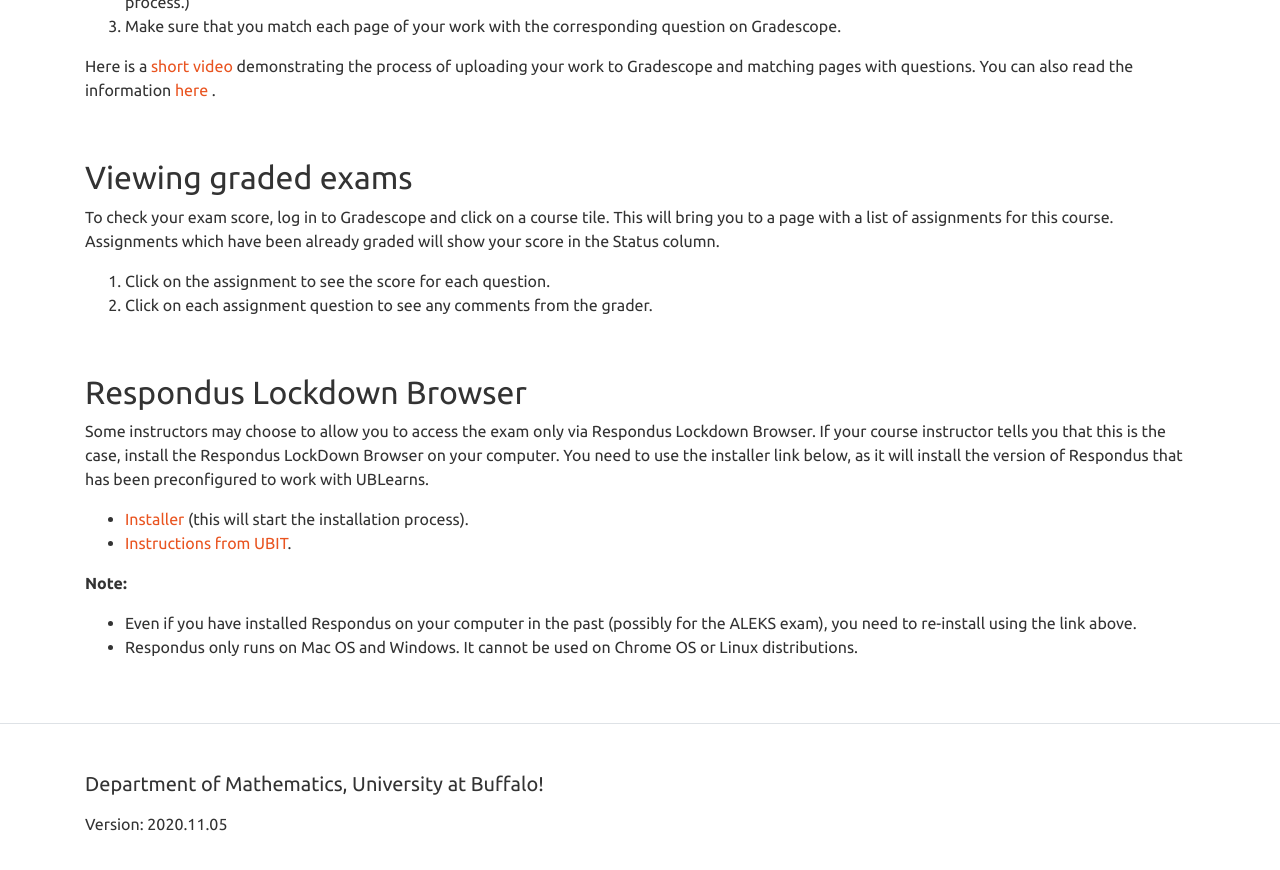
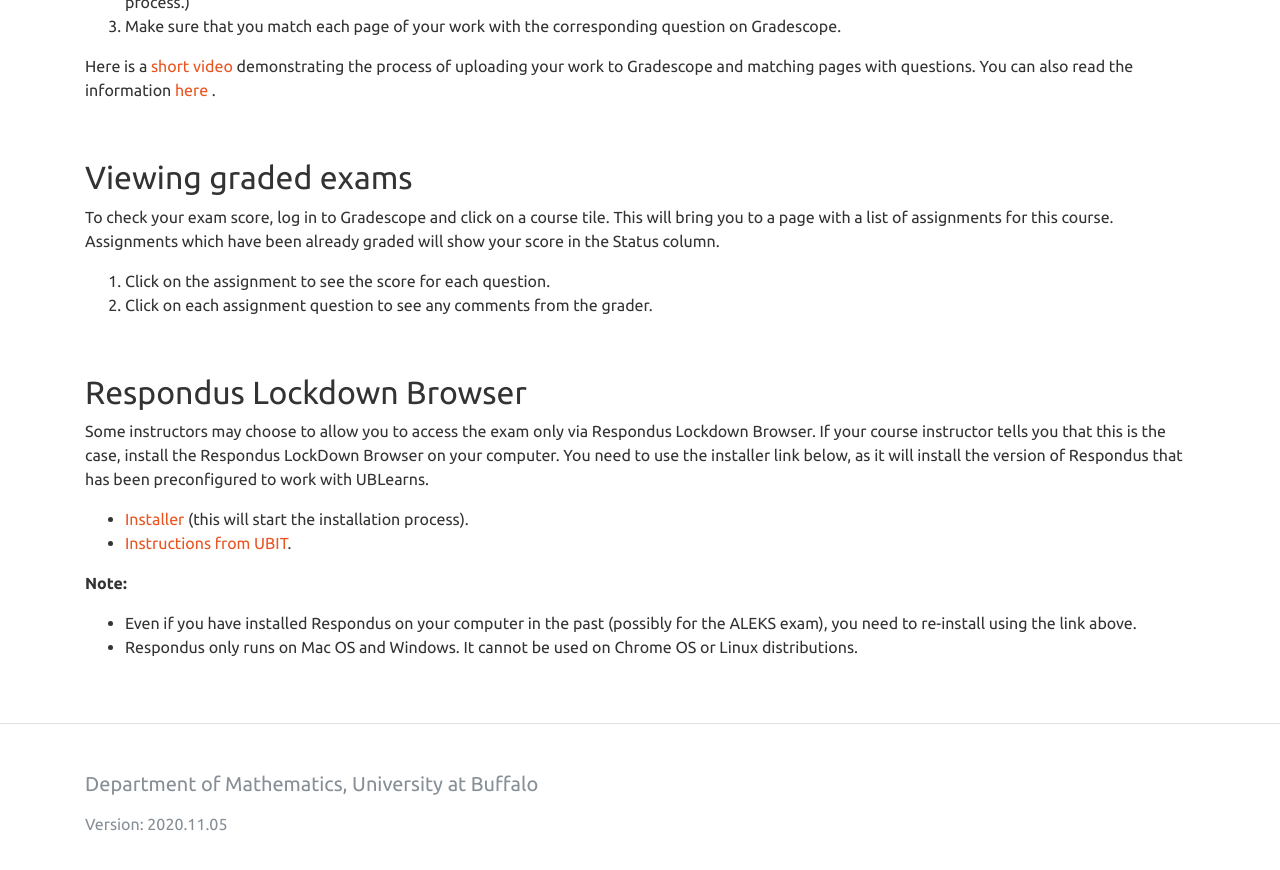
Before and after one commit to ub-math/exam_guides, a Jekyll site: the page built from docs/index.md, in a window 1280 px wide and 900 px high, scrolled down 5644 px. Shown: the top 870 px of the window. Built offline with Jekyll 4.4.1, drawn with Linux system fonts in a browser that asks for light colours.

Commit message:
Update footer.html

```diff
--- a/docs/_includes/footer.html
+++ b/docs/_includes/footer.html
@@ -2,13 +2,13 @@
 <div class="py-5 border-top">
   <div class="container">
 
-    <p class="h5 mb-3 muted">Department of Mathematics, University at Buffalo!</p>
+    <p class="h5 mb-3 text-muted">Department of Mathematics, University at Buffalo</p>
 
     <div class="row">
 
       <div class="col-sm">
         <ul class="list-unstyled">
-          <li class="muted">
+          <li class="text-muted">
             Version: {{page.version}}
           </li>
 
```
